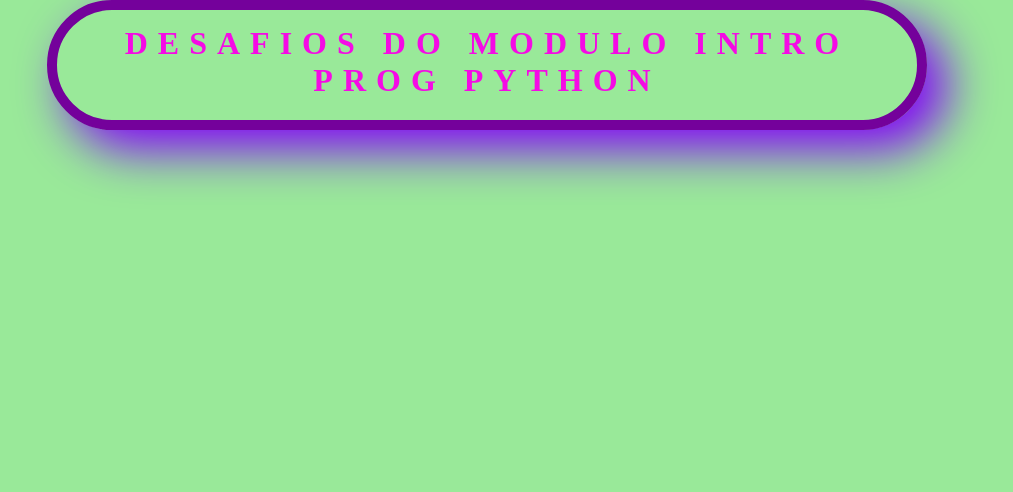
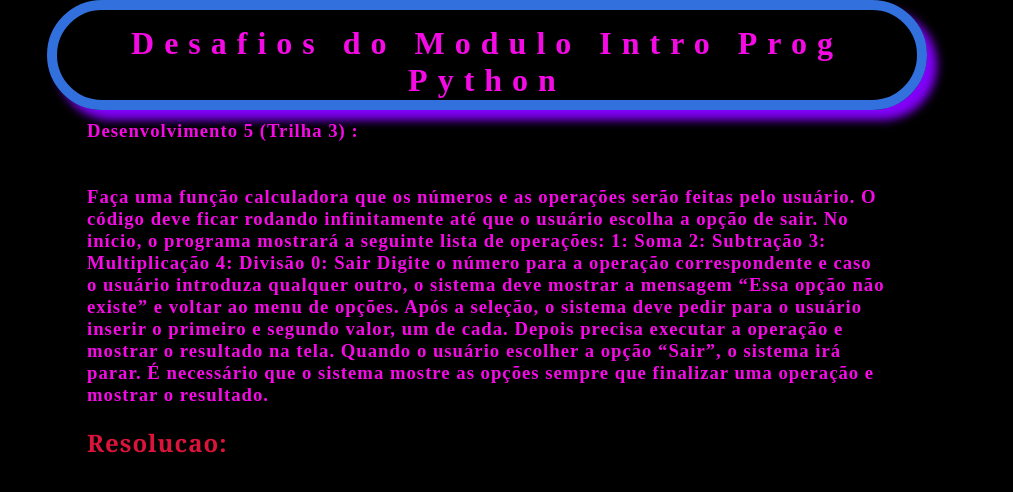
Before and after one commit to Churle/PROZ-EDUCA-O, a plain HTML site: page index.html in a window 1280 px wide. Shown: the whole page, without its empty margins (153-1166 px from the left). Drawn offline with Linux system fonts and the light colour scheme.

Commit message:
resolvendo conflitos com repositorio remoto

```diff
--- a/index.css
+++ b/index.css
@@ -1,14 +1,13 @@
 body {
     letter-spacing: 10px;
-    text-transform: uppercase;
-     text-align: center; /* choosing where the <p> ll be on the page */
+    text-align: center; /* choosing where the <p> ll be on the page */
 
      /* Bordas e Cores */
-     border: 10px solid rgb(116, 1, 155);
-     background-color:	rgb(153, 233, 153); /* Color of the limited area inside the boarder */
+     border: 10px solid rgb(49, 112, 221);
+     background-color:	rgb(0, 0, 0); /* Color of the limited area inside the boarder */
 
     color: rgba(200, 0, 150, 1);/*color on the writing*/
-     box-shadow: 20px 20px 50px rgb(130,0, 249, 1); /* shadow on the boarder that i can move or get it 			bigger */
+     box-shadow: 10px 10px 10px rgb(130,0, 249, 1); /* shadow on the boarder that i can move or get it 			bigger */
      border-radius:80px;
      padding: 15px 30px; /* thickness of padding area */
      display:flexbox; /* this shows how we want the whole element to be */
@@ -19,7 +18,16 @@ body {
     /* Definindo a largura do paragrafo e posicionamento na tela */
      max-width: 800px; /* Ajust maximum width */
      margin: 0 auto; /* Center it */
-    max-height: 80px;
+     max-height: 60px;
     }
 
-}
+    div{
+        text-align: left;
+        letter-spacing: 1px;
+    }
+
+    .resolucao{
+        font-family: Cambria, Cochin, Georgia, Times, 'Times New Roman', serif;
+        color: crimson;
+
+    }
--- a/index.html
+++ b/index.html
@@ -10,6 +10,25 @@
 
 <body>
     <h1>Desafios do Modulo Intro Prog Python</h1>
+    <div>
+        <h3> Desenvolvimento 5 (Trilha 3) : <br><br><br>Faça uma função calculadora que os números e as operações serão feitas pelo usuário. O código deve ficar rodando infinitamente até que o usuário escolha a opção de sair. No início, o programa mostrará a seguinte lista de operações:
+
+            1: Soma
+            2: Subtração
+            3: Multiplicação
+            4: Divisão
+            0: Sair
+
+            Digite o número para a operação correspondente e caso o usuário introduza qualquer outro, o sistema deve mostrar a mensagem “Essa opção não existe” e voltar ao menu de opções.
+
+            Após a seleção, o sistema deve pedir para o usuário inserir o primeiro e segundo valor, um de cada. Depois precisa executar a operação e mostrar o resultado na tela. Quando o usuário escolher a opção “Sair”, o sistema irá parar.
+
+            É necessário que o sistema mostre as opções sempre que finalizar uma operação e mostrar o resultado. </h3>
+            <div class="resolucao">
+                <h2>Resolucao:</h2>
+            </div>
+    </div>
+
     <script src="index.js" defer></script>
 </body>
 
```
